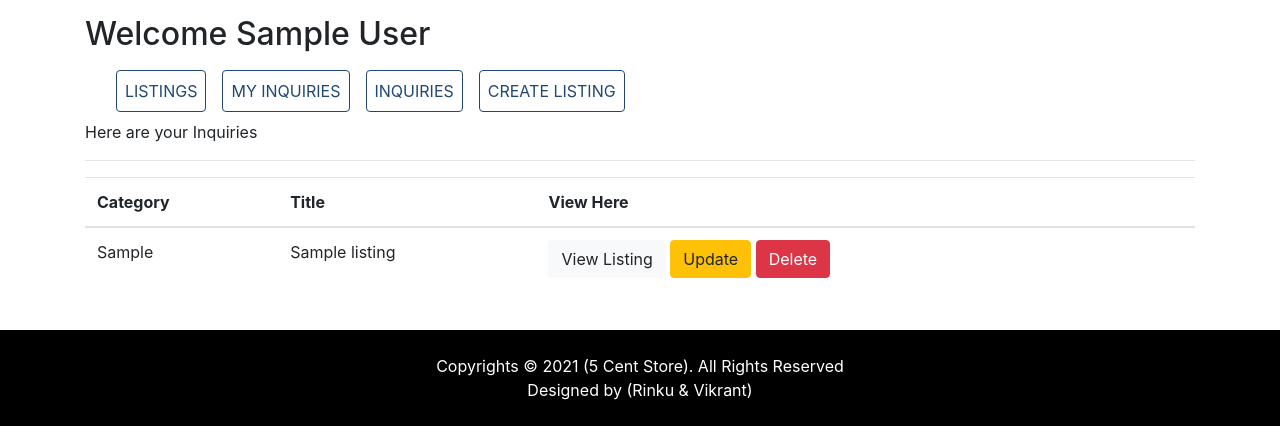
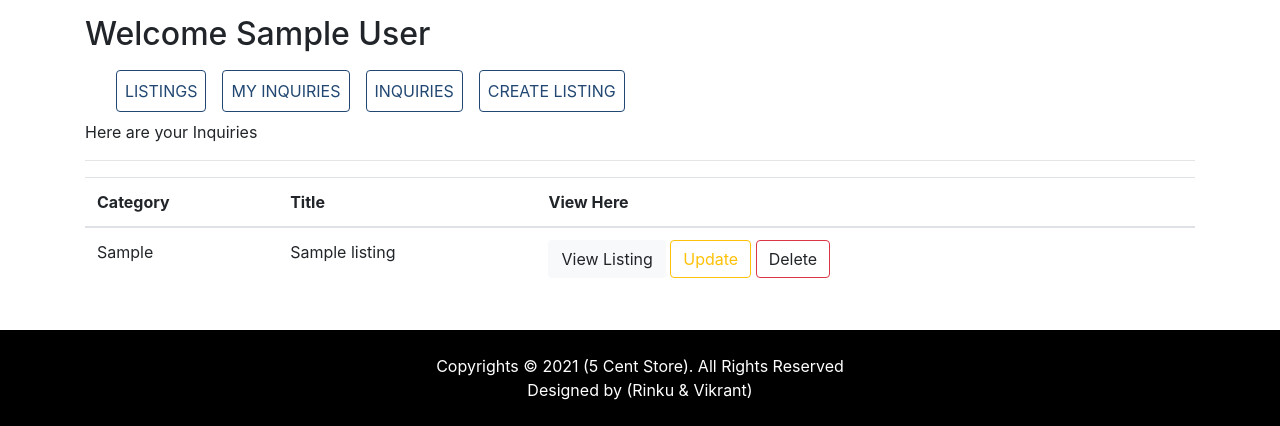
Before and after one commit to Rinku97/5_Cent_Store, a Django app: page /accounts/dashboard/ in a window 1280 px wide. Shown: the part 412-838 px from the top of the page. Run offline with Django 3.2, Linux system fonts and the light colour scheme; a user stored in the database is signed in; tables that the repository leaves empty hold one stand-in row (values such as "Sample post"); some libraries are stand-ins or nearby versions.

Commit message:
added delete and update fucntionality

```diff
--- a/listing_app/urls.py
+++ b/listing_app/urls.py
@@ -7,5 +7,5 @@ urlpatterns = [
     path('search/', views.search, name="search"),
     path('create/', views.create, name="create"),
     path('update/<int:pk>/', views.update, name="update"),
-    # path('delete/<int:pk>', views.delete_listing, name="delete")
+    path('delete/<int:pk>', views.delete_listing, name="delete")
 ]
--- a/templates/accounts_app/dashboard.html
+++ b/templates/accounts_app/dashboard.html
@@ -52,8 +52,12 @@
                 <td>{{listing.title}}</td>
                 <td>
                   <a class="btn btn-light" href="{% url 'listing' listing.id %}">View Listing</a>
-                  <a class="btn btn-warning" href="{% url 'update' listing.id %}">Update</a>
-                  <a class="btn btn-danger" href="#">Delete</a>
+                  <a class="btn btn-outline-warning" href="{% url 'update' listing.id %}">Update</a>
+                  <a class="btn btn-outline-danger" onclick="$('#delete').click()">Delete</a>
+                  <form style="display: none;" method="POST" action="{% url 'delete' listing.id %}">
+                    {% csrf_token %}
+                    <button type="submit"class="btn btn-danger" id="delete">Delete</button>
+                  </form>
                 </td>
               </tr>
               {% endfor %}
```
Also changed, not shown: listing_app/views.py (+7 -7 lines).
